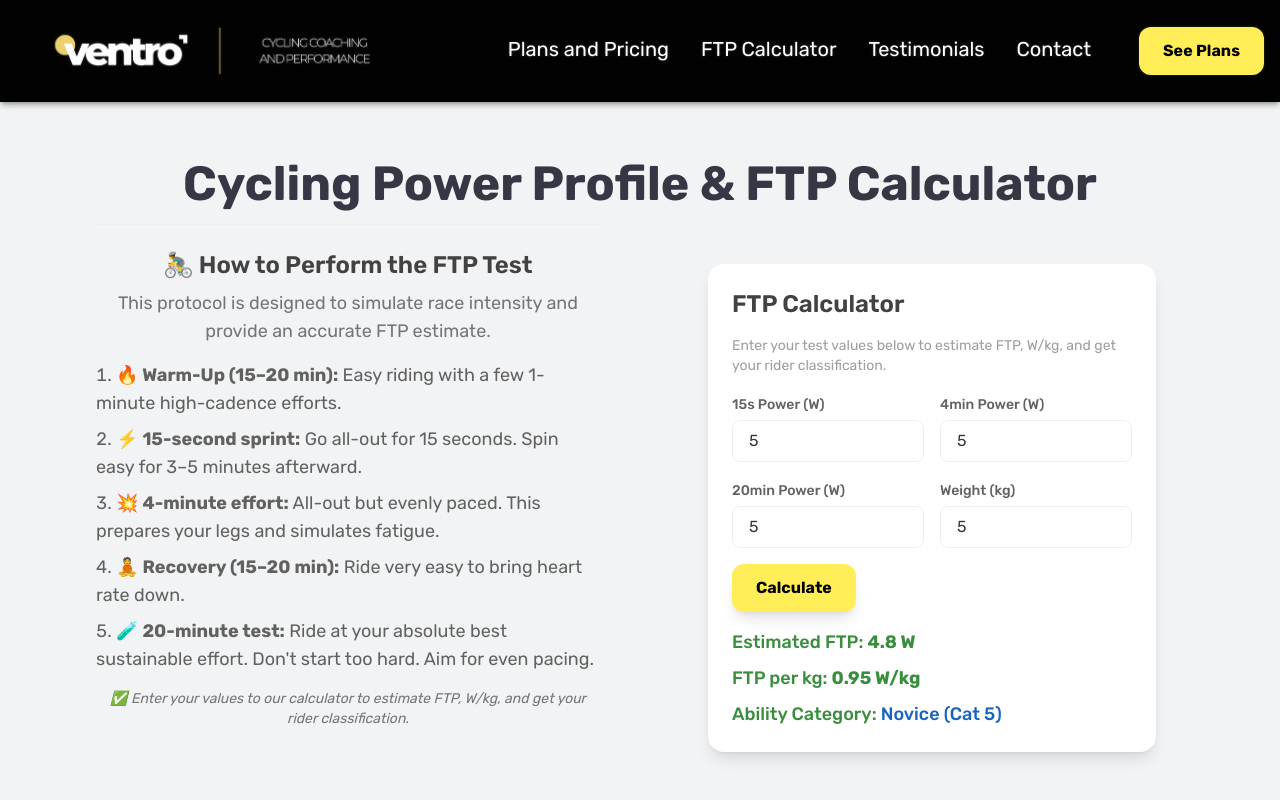
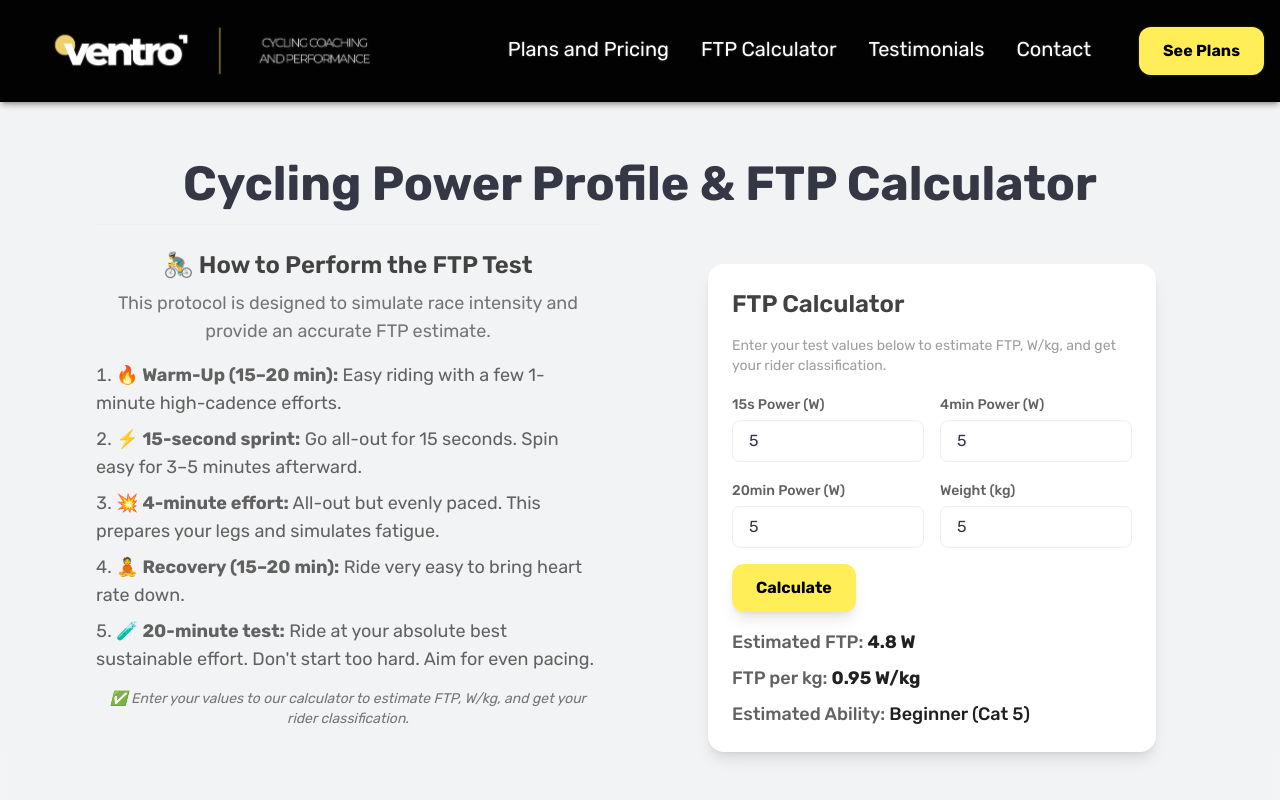
Before and after one commit to flaymond100/ventro-cycling, a Next.js app: page /ftp-calculator in a window 1280 px wide. Both pictures are taken after typing "5", "5", "5", "5" into the empty fields and a click on the button "Calculate". Shown: the top 800 px of the page. Built offline with nearby package versions, Linux system fonts and the light colour scheme.

Commit message:
ftp calculator

```diff
--- a/src/app/ftp-calculator/page.tsx
+++ b/src/app/ftp-calculator/page.tsx
@@ -34,14 +34,14 @@ const FTPCalculator = () => {
     if (ftpWkg >= 5.5 && vo2Wkg >= 7.5 && sprintWkg >= 17)
       return "UCI Pro Tour";
     if (ftpWkg >= 4.8 && vo2Wkg >= 6.5 && sprintWkg >= 14)
-      return "Elite (Cat 1)";
+      return "Elite Amatuer/Continental (Cat 1)";
     if (ftpWkg >= 4.0 && vo2Wkg >= 5.8 && sprintWkg >= 12)
-      return "Amateur Racer (Cat 2)";
+      return "Strong Amateur (Cat 2)";
     if (ftpWkg >= 3.2 && vo2Wkg >= 5.0 && sprintWkg >= 10)
       return "Competitive Amateur (Cat 3)";
     if (ftpWkg >= 2.5 && vo2Wkg >= 4.2 && sprintWkg >= 8)
-      return "Beginner Racer (Cat 4)";
-    return "Novice (Cat 5)";
+      return "Amateur (Cat 4)";
+    return "Beginner (Cat 5)";
   };
 
   const handleCalculate = () => {
@@ -196,16 +196,18 @@ const FTPCalculator = () => {
             Calculate
           </motion.button>{" "}
           {ftp && wkg && (
-            <div className="mt-6 space-y-2 text-green-700 font-medium text-lg">
+            <div className="mt-6 space-y-2 text-gray-700 font-medium text-lg">
               <div>
-                Estimated FTP: <span className="font-bold">{ftp} W</span>
+                Estimated FTP:{" "}
+                <span className="font-bold text-gray-900">{ftp} W</span>
               </div>
               <div>
-                FTP per kg: <span className="font-bold">{wkg} W/kg</span>
+                FTP per kg:{" "}
+                <span className="font-bold text-gray-900">{wkg} W/kg</span>
               </div>
               <div>
-                Ability Category:{" "}
-                <span className="text-blue-800">{category}</span>
+                Estimated Ability:{" "}
+                <span className="text-gray-900">{category}</span>
               </div>
             </div>
           )}
```
